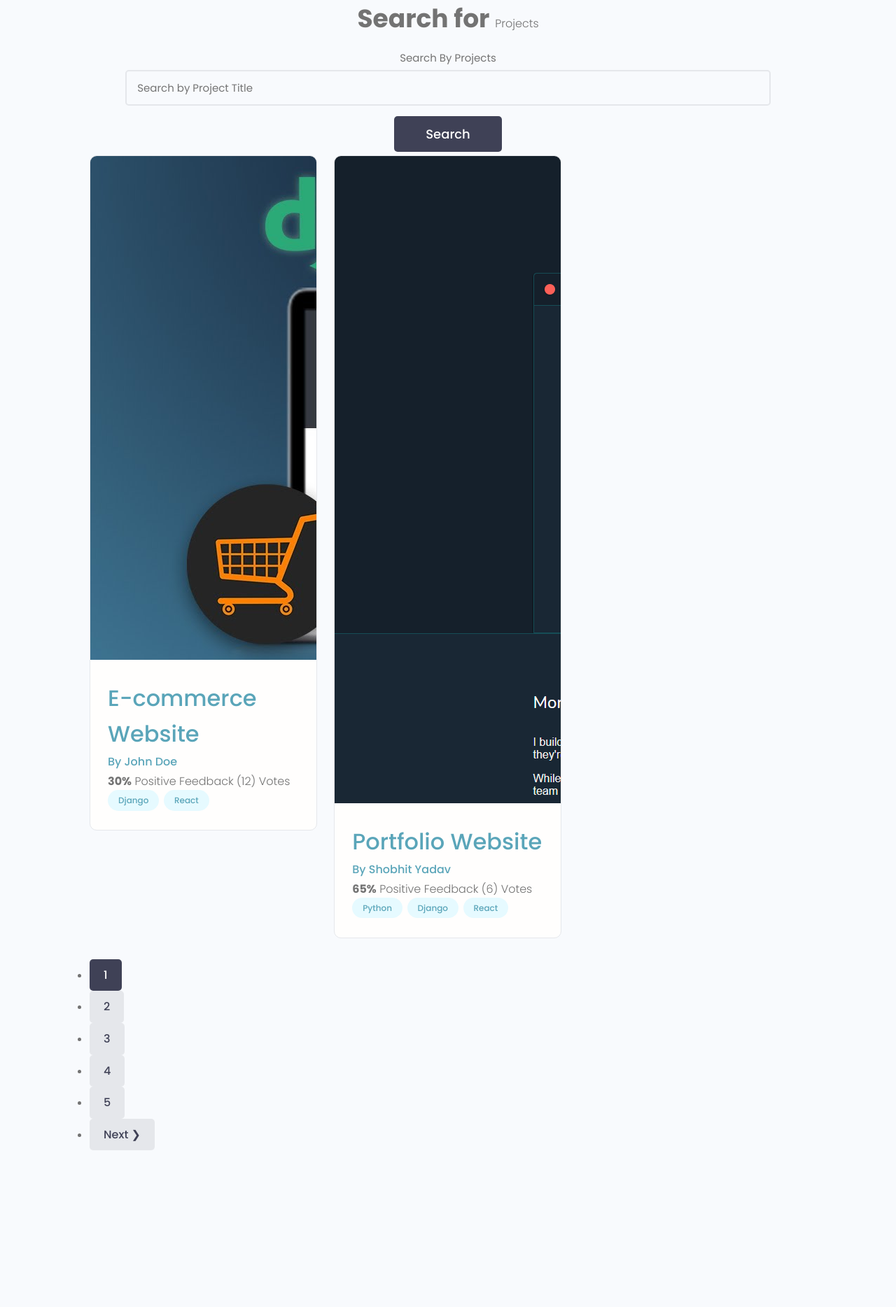
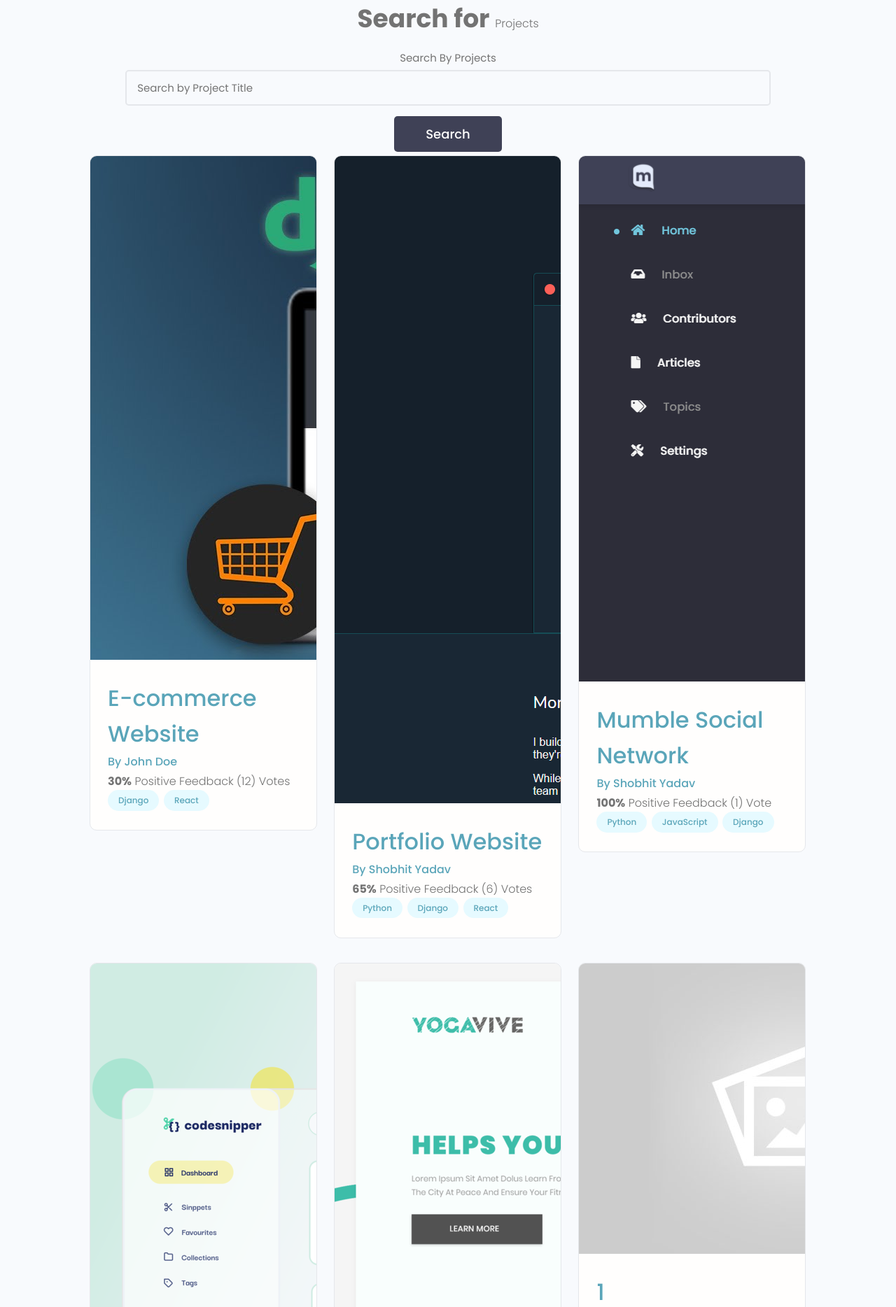
Before and after one commit to shobhit7390/devsearch, a Django app: page /projects/ in a window 1280 px wide. Shown: the part 460-2328 px from the top of the page at 70% size. Before the commit the page ends 2104 px from the top, so only its background shows below. Run offline with Django 4.2, Linux system fonts and the light colour scheme; data comes from the database, SQL or seed files in the repository; some libraries are stand-ins or nearby versions.

Commit message:
Fixing Search alongwith the pagination

```diff
--- a/projects/templates/projects/projects.html
+++ b/projects/templates/projects/projects.html
@@ -11,7 +11,7 @@
         </div>
 
         <div class="hero-section__search">
-          <form class="form" action="{% url 'projects' %}" method="get">
+          <form id="searchForm" class="form" action="{% url 'projects' %}" method="get">
             <div class="form__field">
               <label for="formInput#search">Search By Projects </label>
               <input class="input input--text" id="formInput#search" type="text" name="search_query" value="{{search_query}}"
--- a/projects/views.py
+++ b/projects/views.py
@@ -12,7 +12,7 @@
 def projects(request):
     projects, search_query=searchProjects(request)
 
-    custom_range, projects=paginateProjects(request, projects, 2)
+    custom_range, projects=paginateProjects(request, projects, 6)
 
     context={'projects':projects, 'search_query':search_query, 'custom_range':custom_range}
     return render(request, 'projects/projects.html', context)
--- /dev/null
+++ b/static/js/main.js
@@ -0,0 +1,24 @@
+// GET SEARCH FORM AND PAGE LINKS
+
+let searchForm=document.getElementById('searchForm')
+let pageLinks=document.getElementsByClassName('page-link')
+
+// ENSURE SEARCH FORM EXISTS
+
+if(searchForm){
+    for(let i=0; pageLinks.length > i; i++){
+        pageLinks[i].addEventListener('click', function (e) {
+            e.preventDefault()
+
+            // GET THE DATA ATTRIBUTE
+            let page=this.dataset.page
+            console.log('PAGE:', page)
+
+            // ADD HIDDEN SEARCH INPUT TO FORM
+            searchForm.innerHTML += `<input value=${page} name="page" hidden / >`
+
+            // SUBMIT FORM
+            searchForm.submit()
+        })
+    }
+}
--- a/templates/main.html
+++ b/templates/main.html
@@ -40,4 +40,5 @@
 
 </body>
 <script src="{% static 'uikit/app.js' %}"></script>
+<script src="{% static 'js/main.js' %}"></script>
 </html>
--- a/templates/pagination.html
+++ b/templates/pagination.html
@@ -4,20 +4,20 @@
       <ul class="container">
 
         {% if queryset.has_previous %}
-          <li><a href="?page={{queryset.previous_page_number}}" class="btn page-link">&#10094; Prev</a></li>
+          <li><a href="?page={{queryset.previous_page_number}}" class="btn page-link" data-page="{{queryset.previous_page_number}}">&#10094; Prev</a></li>
         {% endif %}
 
         {% for page in custom_range %}
 
         {% if page == queryset.number %}
-          <li><a href="?page={{page}}" class="btn page-link btn--sub">{{page}}</a></li>
+          <li><a href="?page={{page}}" class="btn page-link btn--sub" data-page="{{page}}">{{page}}</a></li>
         {% else %}
-          <li><a href="?page={{page}}" class="btn page-link">{{page}}</a></li>
+          <li><a href="?page={{page}}" class="btn page-link" data-page="{{page}}">{{page}}</a></li>
         {% endif %}
         {% endfor %}
 
         {% if queryset.has_next %}
-          <li><a href="?page={{queryset.next_page_number}}" class="btn page-link">Next &#10095;</a></li>
+          <li><a href="?page={{queryset.next_page_number}}" class="btn page-link" data-page="{{queryset.next_page_number}}">Next &#10095;</a></li>
         {% endif %}
 
       </ul>
--- a/users/templates/users/profiles.html
+++ b/users/templates/users/profiles.html
@@ -11,7 +11,7 @@
         </div>
 
         <div class="hero-section__search">
-          <form class="form" action="{% url 'profiles' %}" method="get">
+          <form id="searchForm" class="form" action="{% url 'profiles' %}" method="get">
             <div class="form__field">
               <label for="formInput#search">Search Developers </label>
               <input class="input input--text" id="formInput#search" type="text" name="search_query" value="{{search_query}}" placeholder="Search by developer name" />
--- a/users/views.py
+++ b/users/views.py
@@ -69,7 +69,7 @@
 def profiles(request):
     profiles, search_query=searchProfiles(request)
 
-    custom_range, profiles=paginateProfiles(request, profiles,1)
+    custom_range, profiles=paginateProfiles(request, profiles,3)
 
     context={'profiles':profiles, 'search_query':search_query, 'custom_range':custom_range}
     return render(request, 'users/profiles.html', context)
```
